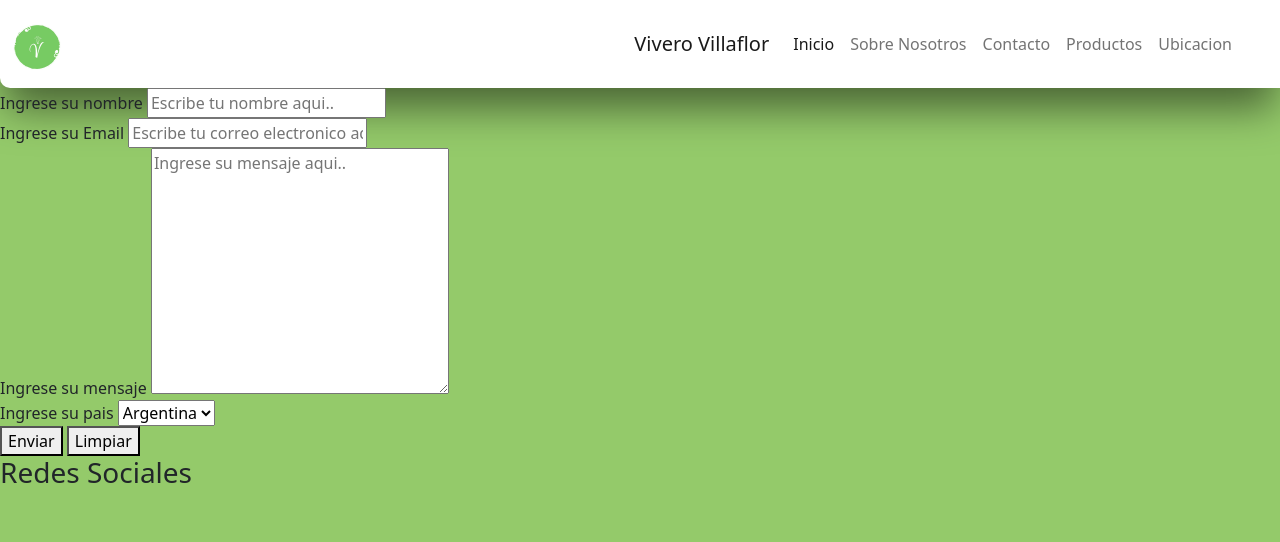
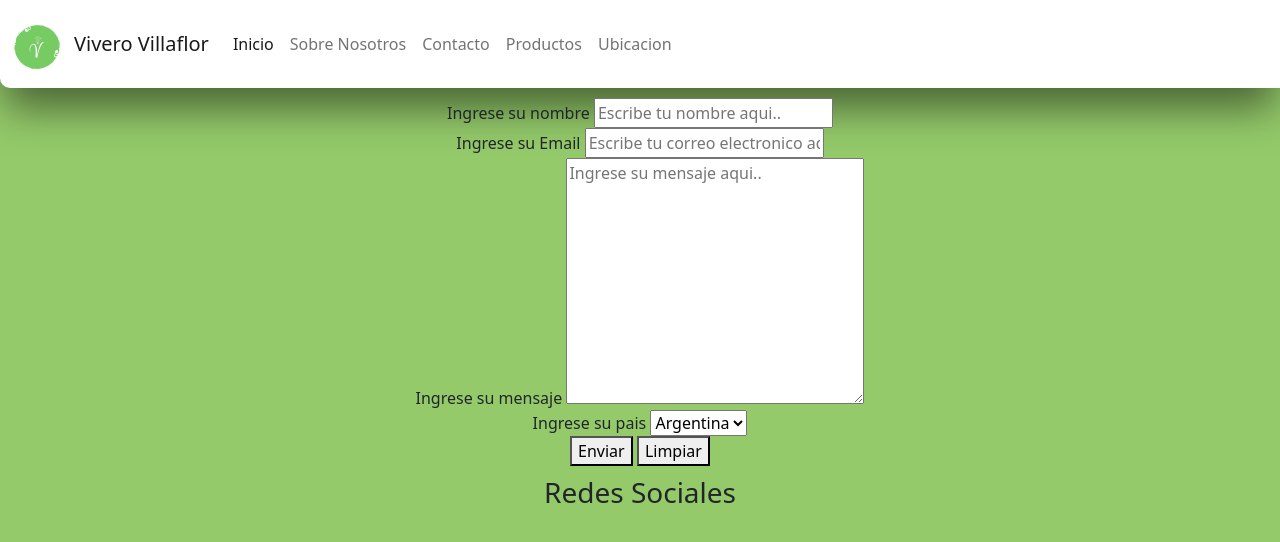
Before and after one commit to LlorcaEzequiel/Vivero-Villaflor-Ezequiel-Llorca, a website: page pages/contacto.html in a window 1280 px wide. Drawn offline with nearby package versions, Linux system fonts and the light colour scheme.

Commit message:
compilandosass

```diff
--- a/pages/contacto.html
+++ b/pages/contacto.html
@@ -51,8 +51,8 @@
             </div>
         </nav>
     </header>
-    <main class="main">
-        <form>
+    <main>
+        <form class="formulario">
             <div class="name">
                 <label for="name">Ingrese su nombre</label>
                 <input type="text" id="name" name="name" placeholder="Escribe tu nombre aqui.." required />
--- a/sass/_contactos.scss
+++ b/sass/_contactos.scss
@@ -0,0 +1,10 @@
+.formulario {
+    justify-content: center;
+}
+
+.formulario {
+    justify-content: center;
+    justify-items: center;
+    margin: 5px;
+    padding: 5px;
+}
--- a/sass/index.scss
+++ b/sass/index.scss
@@ -1,3 +1,8 @@
 @import 'variables';
+@import 'global';
 @import 'header';
-@import 'global';
+@import 'main';
+@import 'footer';
+@import 'nosotros';
+@import 'productos';
+@import 'contactos';
```
Also changed, not shown: css/style.css, estilos/style.css, 1 other file.
